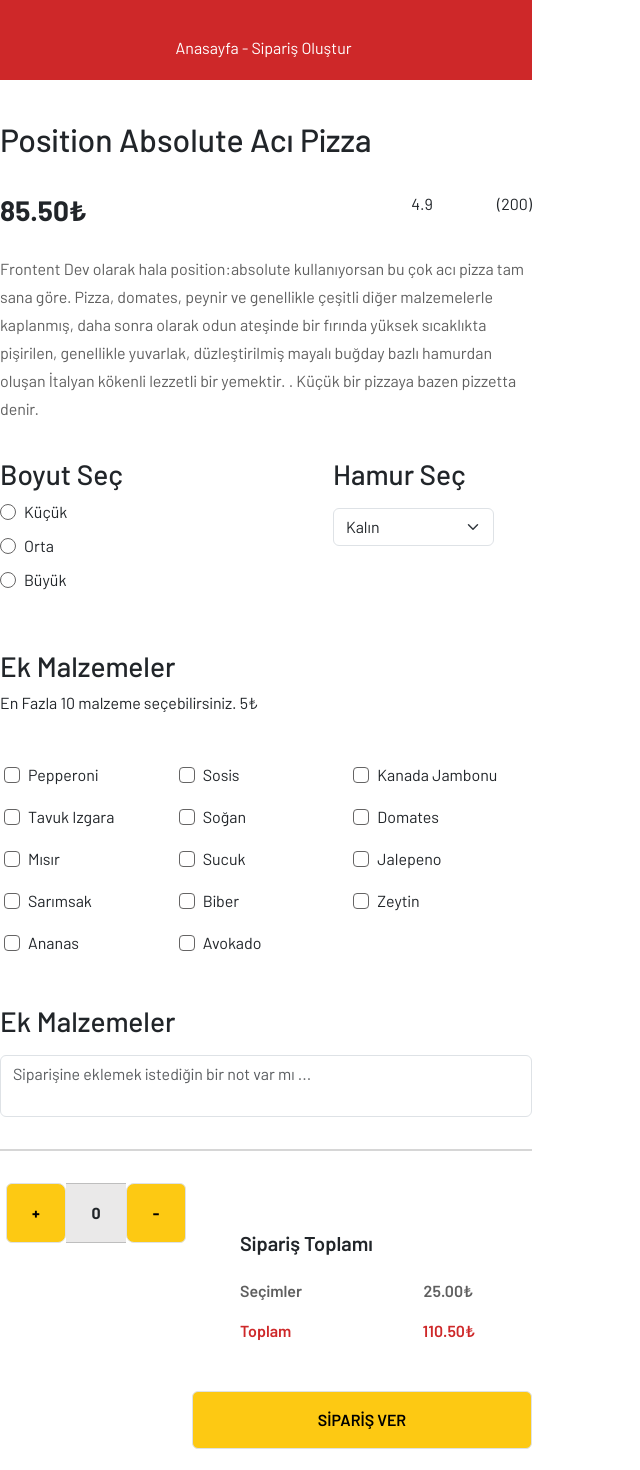
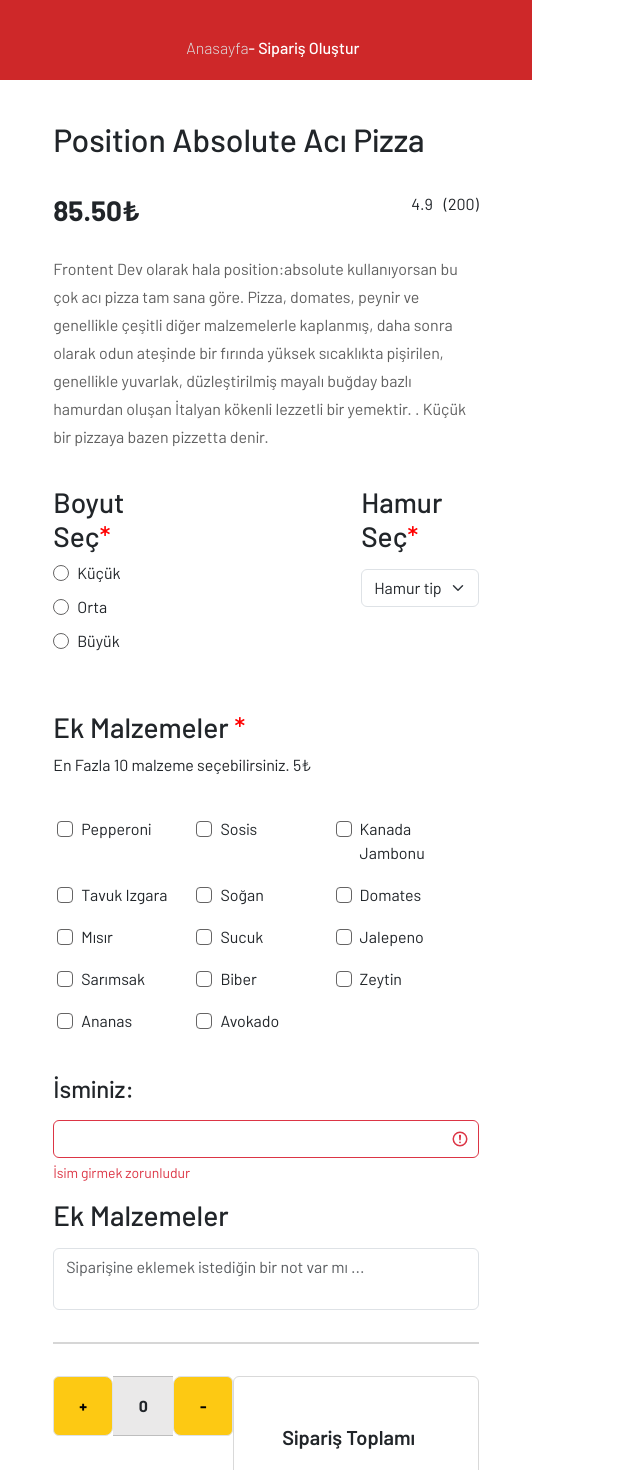
Before and after one commit to ozcnSezerr/pizza-project, a React (Vite) app: page / in a window 1280 px wide. Shown: the part 100-1570 px from the top of the page, without its empty margins (0-640 px from the left). Built offline with nearby package versions, Linux system fonts and the light colour scheme.

Commit message:
add form page validation

```diff
--- a/package.json
+++ b/package.json
@@ -13,7 +13,7 @@
     "@testing-library/jest-dom": "^6.2.0",
     "@testing-library/react": "^14.1.2",
     "@testing-library/user-event": "^14.5.2",
-    "axios": "^1.6.5",
+    "axios": "^1.12.2",
     "bootstrap": "^5.3.8",
     "react": "^18.2.0",
     "react-dom": "^18.2.0",
--- a/src/App.css
+++ b/src/App.css
@@ -8,39 +8,23 @@
   display: flex;
   justify-content: center;
 }
-.form-header {
-  position: relative;
-  display: flex;
-  justify-content: center;
-  padding-top: 40px;
-  width: 100%;
-  height: 180px;
-  background-color: #ce2829;
-  margin-bottom: 2.5rem;
-}
-.form-header > img {
-  width: 360px;
-  height: 46px;
-}
-.form-header > p {
-  left: 33%;
-  top: 136px;
-  position: absolute;
-  color: white;
-}
+
 .form-prices {
   display: flex;
   width: 100%;
   justify-content: space-between;
 }
+
 .form-content {
-  width: 532px;
+  width: 80%;
+  max-width: 532px;
   margin: 0 auto;
   display: flex;
   flex-direction: column;
   justify-content: center;
   gap: 1.6rem;
 }
+
 .form-content p {
   line-height: 28px;
   color: #5f5f5f;
@@ -61,30 +45,27 @@ input[type="checkbox"] {
 .form-wrapper {
   margin: 0 auto;
   display: flex;
-  width: 532px;
+  max-width: 532px;
+  width: 80%;
 }
 
 .radio-container .form-check {
   margin-bottom: 10px;
 }
-/*
+
 Form {
   width: 100%;
-} */
+}
 
 .ingredients-section {
   width: 100%;
   margin-top: 3rem;
 }
 
-.check-box-container {
-  margin-top: 2rem;
-  margin-bottom: 2rem;
-}
-
 .submit-section {
   display: flex;
   margin: 0 auto;
   margin-bottom: 2rem;
-  width: 532px;
+  max-width: 532px;
+  width: 100%;
 }
--- a/src/components/CounterBox.jsx
+++ b/src/components/CounterBox.jsx
@@ -55,26 +55,21 @@ const OrderButton = styled.button`
   }
 `;
 const SubmitContainer = styled.div`
-  font
   border: 1px solid #d9d9d9;
   width: 340px;
   display: flex;
   flex-direction: column;
 `;
 
-export default function CounterBox() {
+export default function CounterBox({ price, addPrice, isDisable }) {
   const [count, setCount] = useState(0);
-  const history = useHistory();
-
-  const handleClick = () => {
-    history.push("/success");
-  };
 
   return (
     <>
       <CounterContainer>
         <CounterButton
           className="border rounded-start"
+          type="button"
           onClick={() => setCount(count + 1)}
         >
           +
@@ -82,7 +77,8 @@ export default function CounterBox() {
         <CounterDisplay>{count}</CounterDisplay>
         <CounterButton
           className="border rounded-end"
-          onClick={() => setCount(count - 1)}
+          type="button"
+          onClick={() => setCount(count > 0 ? count - 1 : 0)}
         >
           -
         </CounterButton>
@@ -92,16 +88,20 @@ export default function CounterBox() {
           Sipariş Toplamı
         </h5>
         <p className="ms-5" style={{ color: "#5F5F5F", fontWeight: "600" }}>
-          Seçimler <span style={{ marginLeft: "7.4rem" }}>25.00₺</span>
+          Seçimler{" "}
+          <span style={{ marginLeft: "7.4rem" }}>{addPrice * count}.00₺</span>
         </p>
         <p
           className="ms-5 mb-5"
           style={{ color: "#CE2829", fontWeight: "600" }}
         >
-          Toplam <span style={{ marginLeft: "8rem" }}>110.50₺</span>
+          Toplam{" "}
+          <span style={{ marginLeft: "8rem" }}>
+            {addPrice * count + price * count}₺
+          </span>
         </p>
         <OrderButton
-          onClick={handleClick}
+          disabled={!(isDisable && count > 0)}
           type="submit"
           className="py-3 border rounded"
         >
--- a/src/components/FormHeader.jsx
+++ b/src/components/FormHeader.jsx
@@ -1,11 +1,39 @@
+import styled from "styled-components";
+import logo from "../assets/logo.svg";
 
-import logo from '../assets/logo.svg';
+const HeaderWrapper = styled.div`
+  position: relative;
+  display: flex;
+  justify-content: center;
+  padding-top: 40px;
+  width: 100%;
+  height: 180px;
+  background-color: #ce2829;
+  margin-bottom: 2.5rem;
+`;
+
+const Logo = styled.img`
+  width: 360px;
+  height: 46px;
+`;
+
+const HeaderText = styled.p`
+  position: absolute;
+  font-weight: 500;
+  left: 35%;
+  top: 136px;
+  text-align: center;
+  color: white;
+`;
+
 export default function FormHeader() {
-
   return (
-    <div className="form-header">
-    <img src={logo} alt="Logo" />
-    <p>Anasayfa - Sipariş Oluştur</p>
-    </div>
-  )
+    <HeaderWrapper>
+      <Logo src={logo} alt="Logo" />
+      <HeaderText>
+        <span style={{ color: "#dedbdbff", fontWeight: "300" }}>Anasayfa</span>-
+        Sipariş Oluştur
+      </HeaderText>
+    </HeaderWrapper>
+  );
 }
--- /dev/null
+++ b/src/components/RadioButtons.jsx
@@ -0,0 +1,16 @@
+import { FormGroup, Input, Label } from "reactstrap";
+
+export default function RadioButtons({ onChange, value, checked }) {
+  return (
+    <FormGroup check>
+      <Input
+        name="radio"
+        type="radio"
+        value={value}
+        checked={checked}
+        onChange={onChange}
+      />
+      <Label check>{value}</Label>
+    </FormGroup>
+  );
+}
--- a/src/components/SiparisForm.jsx
+++ b/src/components/SiparisForm.jsx
@@ -1,9 +1,25 @@
-import { Form, FormGroup, Input, Label, Col, Row } from "reactstrap";
-import { useState } from "react";
+import {
+  Form,
+  FormGroup,
+  Input,
+  Label,
+  Col,
+  Row,
+  FormFeedback,
+} from "reactstrap";
+import { useState, useEffect } from "react";
+import { useHistory } from "react-router-dom";
 import "bootstrap/dist/css/bootstrap.min.css";
 import FormContent from "./FormContent";
 import CheckBoxs from "./CheckBoxs";
 import CounterBox from "./CounterBox";
+import RadioButtons from "./RadioButtons";
+import styled from "styled-components";
+import axios from "axios";
+const AlertStar = styled.span`
+  color: red;
+  visibility: ${({ $visible }) => ($visible ? "visible" : "hidden")};
+`;
 
 const options = [
   "Pepperoni",
@@ -22,72 +38,182 @@ const options = [
   "Avokado",
 ];
 
+const radio = ["Küçük", "Orta", "Büyük"];
+
 export default function SiparisForm() {
-  const [selected, setSelected] = useState([]);
+  const [formData, setFormData] = useState({
+    checkbox: [],
+    radio: "",
+    select: "",
+    name: "",
+    text: "",
+  });
+  const [errors, setErrors] = useState({
+    checkbox: false,
+    radio: false,
+    select: false,
+    name: false,
+  });
+  const [isValid, setIsValid] = useState(false);
+  const [price, setPrice] = useState(85.5);
+  const [addPrice, setAddPrice] = useState(0);
 
-  const handleChange = (option) => {
-    if (selected.includes(option)) {
-      setSelected(selected.filter((item) => item !== option));
-    } else {
-      setSelected([...selected, option]);
+  const history = useHistory();
+
+  const handleSubmit = async (e) => {
+    e.preventDefault();
+
+    console.log("API'ye GÖNDERİLEN DATA:", formData);
+
+    const axiosConfig = {
+      headers: {
+        "x-api-key": "reqres-free-v1",
+      },
+    };
+    try {
+      const response = await axios.post(
+        "https://reqres.in/api/pizza",
+        formData,
+        axiosConfig
+      );
+      console.log("APİ cevap", response.data);
+      history.push("/success");
+    } catch (error) {
+      console.error("API hata", error);
     }
   };
+
+  const handleChange = (e) => {
+    const { checked, value, name, type } = e.target;
+    if (type === "checkbox") {
+      if (checked && formData.checkbox.length >= 10) return;
+      if (checked) {
+        setFormData({
+          ...formData,
+          [name]: [...formData[name], value],
+        });
+        setAddPrice(addPrice + 5);
+      } else {
+        setFormData({
+          ...formData,
+          [name]: formData[name].filter((item) => item !== value),
+        });
+        setAddPrice(addPrice > 0 && addPrice - 5);
+      }
+    } else {
+      setFormData({ ...formData, [name]: value });
+    }
+  };
+
+  useEffect(() => {
+    const newErrors = {};
+
+    newErrors.name = formData.name.trim().length < 3;
+
+    newErrors.checkbox = formData.checkbox.length < 4;
+
+    newErrors.radio = formData.radio === "";
+
+    newErrors.select = formData.select === "";
+
+    setErrors(newErrors);
+
+    setIsValid(
+      newErrors && Object.values(newErrors).every((err) => err === false)
+    );
+  }, [formData]);
+
+  useEffect(() => {
+    console.log("State güncellendi:", isValid);
+  }, [formData]);
 
   return (
     <div>
       <FormContent />
       <div className="form-wrapper">
-        <Form>
+        <Form onSubmit={handleSubmit}>
           <div className="form-row">
             {/* Radio butonlar */}
             <div className="radio-container">
-              <h3>Boyut Seç</h3>
-              <FormGroup check>
-                <Input name="radio" type="radio" /> <Label check>Küçük</Label>
-              </FormGroup>
-              <FormGroup check>
-                <Input name="radio" type="radio" /> <Label check>Orta</Label>
-              </FormGroup>
-              <FormGroup check>
-                <Input name="radio" type="radio" /> <Label check>Büyük</Label>
-              </FormGroup>
+              <h3>
+                Boyut Seç
+                <AlertStar $visible={errors.radio}>*</AlertStar>
+              </h3>
+
+              {radio.map((value, i) => (
+                <RadioButtons
+                  key={value}
+                  id={i * 4}
+                  onChange={handleChange}
+                  value={value}
+                  checked={formData.radio === value}
+                  errors={errors}
+                />
+              ))}
             </div>
 
             {/* Select box */}
             <div className="select-container">
               <FormGroup>
                 <Label for="exampleSelect">
-                  <h3>Hamur Seç</h3>
+                  <h3>
+                    Hamur Seç
+                    <AlertStar $visible={errors.select}>*</AlertStar>
+                  </h3>
                 </Label>
-                <Input id="exampleSelect" name="select" type="select">
+                <Input
+                  type="select"
+                  name="select"
+                  id="exampleSelect"
+                  value={formData.select}
+                  onChange={handleChange}
+                >
                   <option value="" disabled>
                     Hamur tipi seçin
                   </option>
-                  <option>Kalın</option>
-                  <option>Orta</option>
-                  <option>İnce</option>
+                  <option value="kalin">Kalın</option>
+                  <option value="orta">Orta</option>
+                  <option value="ince">İnce</option>
                 </Input>
               </FormGroup>
             </div>
           </div>
           <div className="ingredients-section">
-            <h3>Ek Malzemeler</h3>
+            <h3>
+              Ek Malzemeler <AlertStar $visible={errors.checkbox}>*</AlertStar>
+            </h3>
             <p>En Fazla 10 malzeme seçebilirsiniz. 5₺</p>
-            <div className="p-3 check-box-container">
+            <div className="p-3 my-4 check-box-container">
               <Row className="gy-3">
-                {options.map((option, i) => (
-                  <Col sm="4" key={option} className="ps-0">
-                    <CheckBoxs
-                      id={i * 2}
-                      option={option}
-                      isChecked={selected.includes(option)}
-                      onChange={handleChange}
-                    />
-                  </Col>
-                ))}
+                {options.map((value, i) => {
+                  return (
+                    <Col sm="4" key={value} className="ps-0">
+                      <CheckBoxs
+                        id={i * 2}
+                        value={value}
+                        checked={formData.checkbox.includes(value)}
+                        onChange={handleChange}
+                      />
+                    </Col>
+                  );
+                })}
               </Row>
             </div>
 
+            <FormGroup>
+              <Label for="exampleName">
+                <h4>İsminiz:</h4>
+              </Label>
+              <Input
+                name="name"
+                onChange={(e) => handleChange(e)}
+                value={formData.name}
+                invalid={errors.name}
+              />
+              {errors.name && (
+                <FormFeedback>İsim girmek zorunludur</FormFeedback>
+              )}
+            </FormGroup>
             <FormGroup>
               <Label for="exampleText">
                 <h3>Ek Malzemeler</h3>
@@ -96,6 +222,8 @@ export default function SiparisForm() {
                 id="exampleText"
                 name="text"
                 style={{ resize: "none" }}
+                onChange={(e) => handleChange(e)}
+                value={formData.text}
                 placeholder="Siparişine eklemek istediğin bir not var mı ..."
                 type="textarea"
               />
@@ -110,10 +238,10 @@ export default function SiparisForm() {
               }}
             />
           </div>
+          <div className="submit-section">
+            <CounterBox price={price} addPrice={addPrice} isDisable={isValid} />
+          </div>
         </Form>
-      </div>
-      <div className="submit-section">
-        <CounterBox />
       </div>
     </div>
   );
```
Also changed, not shown: src/components/CheckBoxs.jsx (+6 -4 lines), src/components/FormContent.jsx (+21 -17 lines), 1 other file (tests, documents, lock files or other folders).
